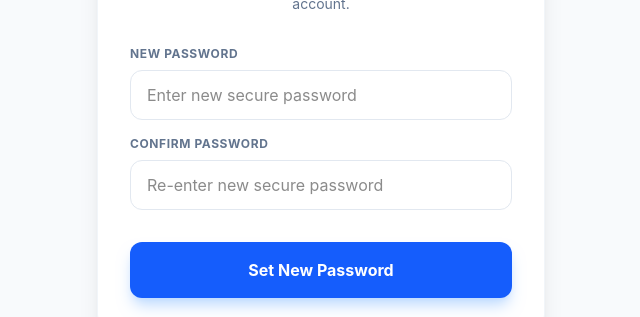
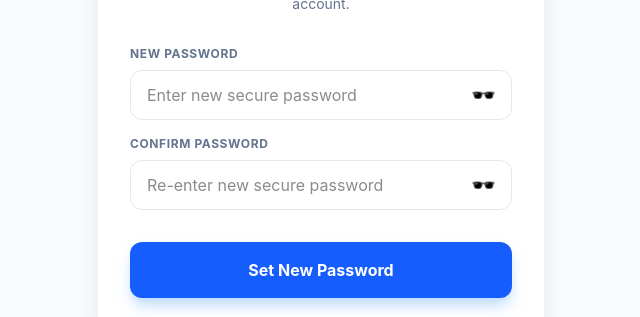
Before and after one commit to lovaraju987/edu_quiz_vajra, a Next.js app: page /student/update-password in a window 1280 px wide. Shown: the part 324-641 px from the top of the page, without its empty margins (319-959 px from the left). Built offline with nearby package versions, Linux system fonts and the light colour scheme.

Commit message:
ui changes

```diff
--- a/app/faculty/dashboard/profile/page.tsx
+++ b/app/faculty/dashboard/profile/page.tsx
@@ -19,7 +19,7 @@ export default function FacultyProfile() {
     const [faculty, setFaculty] = useState<any>(null);
 
     useEffect(() => {
-        const fetchProfile = async () => {
+        const fetchProfile = async (retryCount = 0) => {
             const session = localStorage.getItem("faculty_session");
             const sessionData = session ? JSON.parse(session) : null;
             if (sessionData) {
@@ -27,6 +27,7 @@ export default function FacultyProfile() {
                 try {
                     const res = await fetch(`/api/faculty/profile?facultyId=${sessionData.id}`);
                     const data = await res.json();
+
                     if (res.ok && data.isProfileActive) {
                         setProfileData({
                             schoolName: data.schoolName,
@@ -38,10 +39,10 @@ export default function FacultyProfile() {
                         });
                         setIsProfileSet(true);
                     } else {
-                        // ✅ Profile not yet active — auto-fill schoolName & address from admin record
-                        try {
+                        // Profile not active — try to fetch prefill data
                         const prefillRes = await fetch(`/api/faculty/prefill?facultyId=${sessionData.id}`);
                         const prefillData = await prefillRes.json();
+
                         if (prefillRes.ok && (prefillData.schoolName || prefillData.address)) {
                             setProfileData(prev => ({
                                 ...prev,
@@ -49,9 +50,11 @@ export default function FacultyProfile() {
                                 address: prefillData.address || '',
                             }));
                             setPrefilled(true);
-                            }
-                        } catch (_) {
-                            // prefill is optional, ignore errors
+                        } else if (!prefillData.schoolName && retryCount < 2) {
+                            // 🚀 Auto-retry if data is missing (handles DB sync delays on first registration)
+                            console.log(`Retrying profile fetch... (Attempt ${retryCount + 1})`);
+                            setTimeout(() => fetchProfile(retryCount + 1), 1500);
+                            return;
                         }
                     }
                 } catch (error) {
--- a/app/faculty/dashboard/teachers/page.tsx
+++ b/app/faculty/dashboard/teachers/page.tsx
@@ -2,6 +2,21 @@
 
 import { useState, useEffect } from "react";
 import { toast } from "sonner";
+
+const FieldInput = ({ label, name, type = "text", value, onChange, placeholder, required = false }: any) => (
+    <div>
+        <label className="block text-[10px] font-black text-slate-400 uppercase tracking-widest mb-1">{label}</label>
+        <input
+            required={required}
+            type={type}
+            name={name}
+            value={value}
+            onChange={onChange}
+            placeholder={placeholder}
+            className="w-full px-3 py-2.5 bg-slate-50 border-2 border-slate-100 rounded-xl focus:ring-2 focus:ring-blue-100 focus:border-[#002e5d] outline-none text-sm font-semibold transition-all text-slate-800"
+        />
+    </div>
+);
 
 export default function TeachersManagement() {
     const [teachers, setTeachers] = useState<any[]>([]);
@@ -106,21 +121,6 @@ export default function TeachersManagement() {
         { bg: "from-[#7c2d12] to-[#ea580c]", badge: "bg-orange-500" },
         { bg: "from-[#1e3a5f] to-[#0e7490]", badge: "bg-cyan-500" },
     ];
-
-    const FieldInput = ({ label, name, type = "text", value, onChange, placeholder, required = false }: any) => (
-        <div>
-            <label className="block text-[10px] font-black text-slate-400 uppercase tracking-widest mb-1">{label}</label>
-            <input
-                required={required}
-                type={type}
-                name={name}
-                value={value}
-                onChange={onChange}
-                placeholder={placeholder}
-                className="w-full px-3 py-2.5 bg-slate-50 border-2 border-slate-100 rounded-xl focus:ring-2 focus:ring-blue-100 focus:border-[#002e5d] outline-none text-sm font-semibold transition-all text-slate-800"
-            />
-        </div>
-    );
 
     return (
         <div className="space-y-5">
--- a/app/faculty/login/page.tsx
+++ b/app/faculty/login/page.tsx
@@ -243,16 +243,7 @@ function AuthContent() {
 
                 {/* Left Side */}
                 <div className="hidden lg:flex flex-col gap-6 w-[260px] animate-fade-up">
-                    <div className="space-y-1">
-                        <div className="w-10 h-10 bg-white shadow-md rounded-xl flex items-center justify-center text-blue-600 border border-slate-50">📊</div>
-                        <h3 className="text-slate-900 font-black tracking-tight text-base">Monitoring</h3>
-                        <p className="text-slate-500 text-[10px] font-bold uppercase tracking-wider leading-tight">Track assessment progress live with Vajra Intelligence.</p>
-                    </div>
-                    <div className="space-y-1">
-                        <div className="w-10 h-10 bg-white shadow-md rounded-xl flex items-center justify-center text-blue-600 border border-slate-50">🛡️</div>
-                        <h3 className="text-slate-900 font-black tracking-tight text-base">Security</h3>
-                        <p className="text-slate-500 text-[10px] font-bold uppercase tracking-wider leading-tight">Encrypted data storage with academic integrity at its core.</p>
-                    </div>
+
                 </div>
 
                 {/* Center: Form Card */}
@@ -467,16 +458,7 @@ function AuthContent() {
 
                 {/* Right Side */}
                 <div className="hidden lg:flex flex-col gap-8 w-[260px] items-end text-right animate-fade-up">
-                    <div className="space-y-1">
-                        <div className="w-10 h-10 bg-white shadow-md rounded-xl flex items-center justify-center text-rose-600 border border-slate-50 ml-auto">🚀</div>
-                        <h3 className="text-slate-900 font-black tracking-tight text-base">Cloud Sync</h3>
-                        <p className="text-slate-500 text-[10px] font-bold uppercase tracking-wider leading-tight">Instantly sync your quizes across all institutional nodes.</p>
-                    </div>
-                    <div className="space-y-1">
-                        <div className="w-10 h-10 bg-white shadow-md rounded-xl flex items-center justify-center text-rose-600 border border-slate-50 ml-auto">🧠</div>
-                        <h3 className="text-slate-900 font-black tracking-tight text-base">Benchmarking</h3>
-                        <p className="text-slate-500 text-[10px] font-bold uppercase tracking-wider leading-tight">Automated benchmarking and comparative data analysis.</p>
-                    </div>
+
                 </div>
 
             </div>
--- a/app/student/update-password/page.tsx
+++ b/app/student/update-password/page.tsx
@@ -59,6 +59,9 @@ export default function UpdatePasswordPage() {
         }
     };
 
+    const [showPassword, setShowPassword] = useState(false);
+    const [showConfirmPassword, setShowConfirmPassword] = useState(false);
+
     return (
         <div className="min-h-screen bg-slate-50 flex items-center justify-center p-4">
             <div className="bg-white rounded-2xl shadow-xl w-full max-w-md p-8 border border-slate-100">
@@ -77,28 +80,46 @@ export default function UpdatePasswordPage() {
                         <label className="block text-xs font-bold text-slate-500 uppercase tracking-wider mb-2">
                             New Password
                         </label>
+                        <div className="relative">
                             <input
-                            type="password"
+                                type={showPassword ? "text" : "password"}
                                 required
                                 value={password}
                                 onChange={(e) => setPassword(e.target.value)}
                                 className="w-full px-4 py-3 rounded-xl border border-slate-200 focus:ring-2 focus:ring-blue-500 focus:border-transparent outline-none transition-all"
                                 placeholder="Enter new secure password"
                             />
+                            <button
+                                type="button"
+                                onClick={() => setShowPassword(!showPassword)}
+                                className="absolute right-4 top-1/2 -translate-y-1/2 text-slate-400 hover:text-blue-500 transition-colors text-xl"
+                            >
+                                {showPassword ? "👁️" : "🕶️"}
+                            </button>
+                        </div>
                     </div>
 
                     <div>
                         <label className="block text-xs font-bold text-slate-500 uppercase tracking-wider mb-2">
                             Confirm Password
                         </label>
+                        <div className="relative">
                             <input
-                            type="password"
+                                type={showConfirmPassword ? "text" : "password"}
                                 required
                                 value={confirmPassword}
                                 onChange={(e) => setConfirmPassword(e.target.value)}
                                 className="w-full px-4 py-3 rounded-xl border border-slate-200 focus:ring-2 focus:ring-blue-500 focus:border-transparent outline-none transition-all"
                                 placeholder="Re-enter new secure password"
                             />
+                            <button
+                                type="button"
+                                onClick={() => setShowConfirmPassword(!showConfirmPassword)}
+                                className="absolute right-4 top-1/2 -translate-y-1/2 text-slate-400 hover:text-blue-500 transition-colors text-xl"
+                            >
+                                {showConfirmPassword ? "👁️" : "🕶️"}
+                            </button>
+                        </div>
                     </div>
 
                     <button
```
Lines whose indentation alone changed are shown as unchanged.
